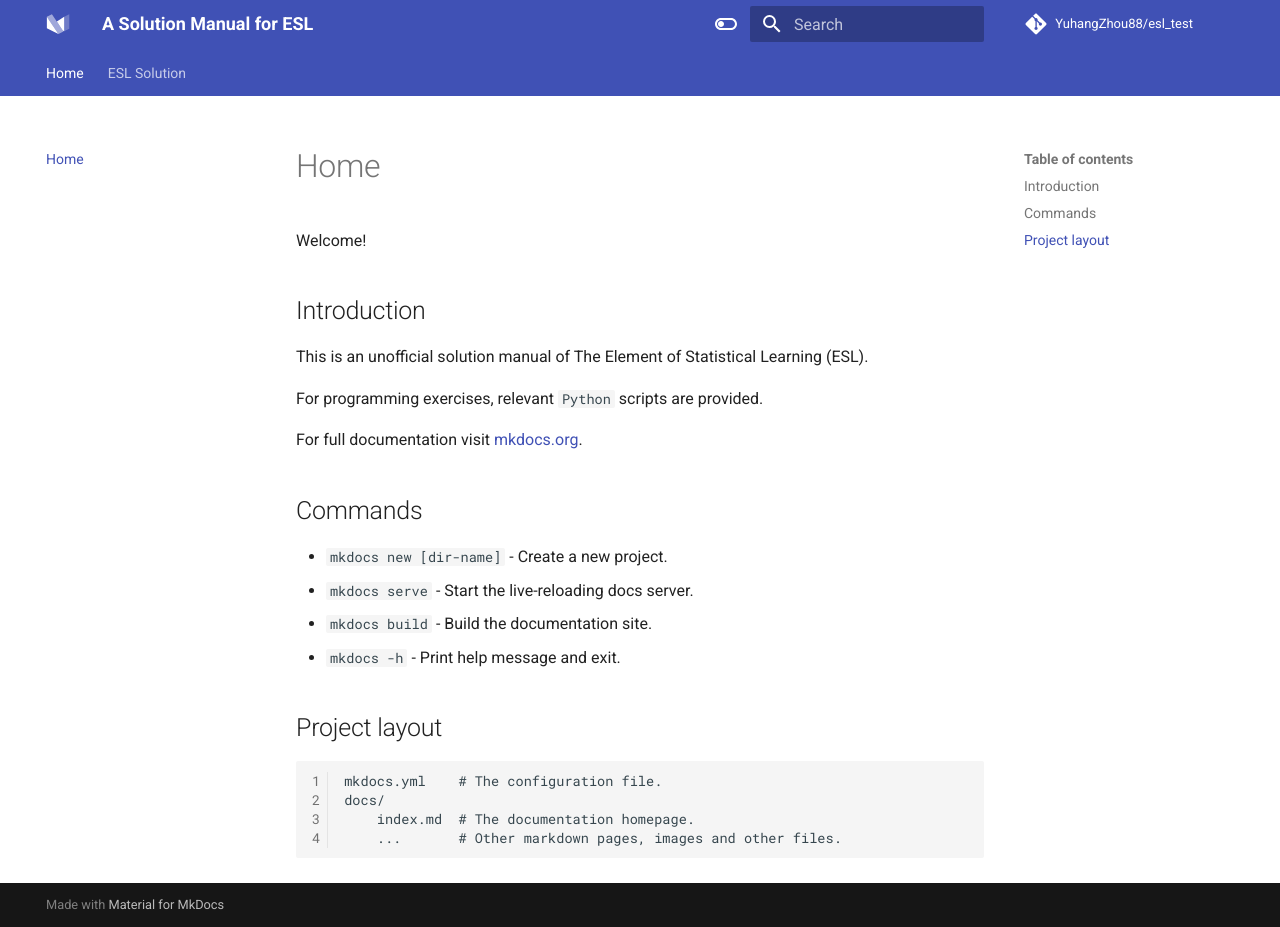
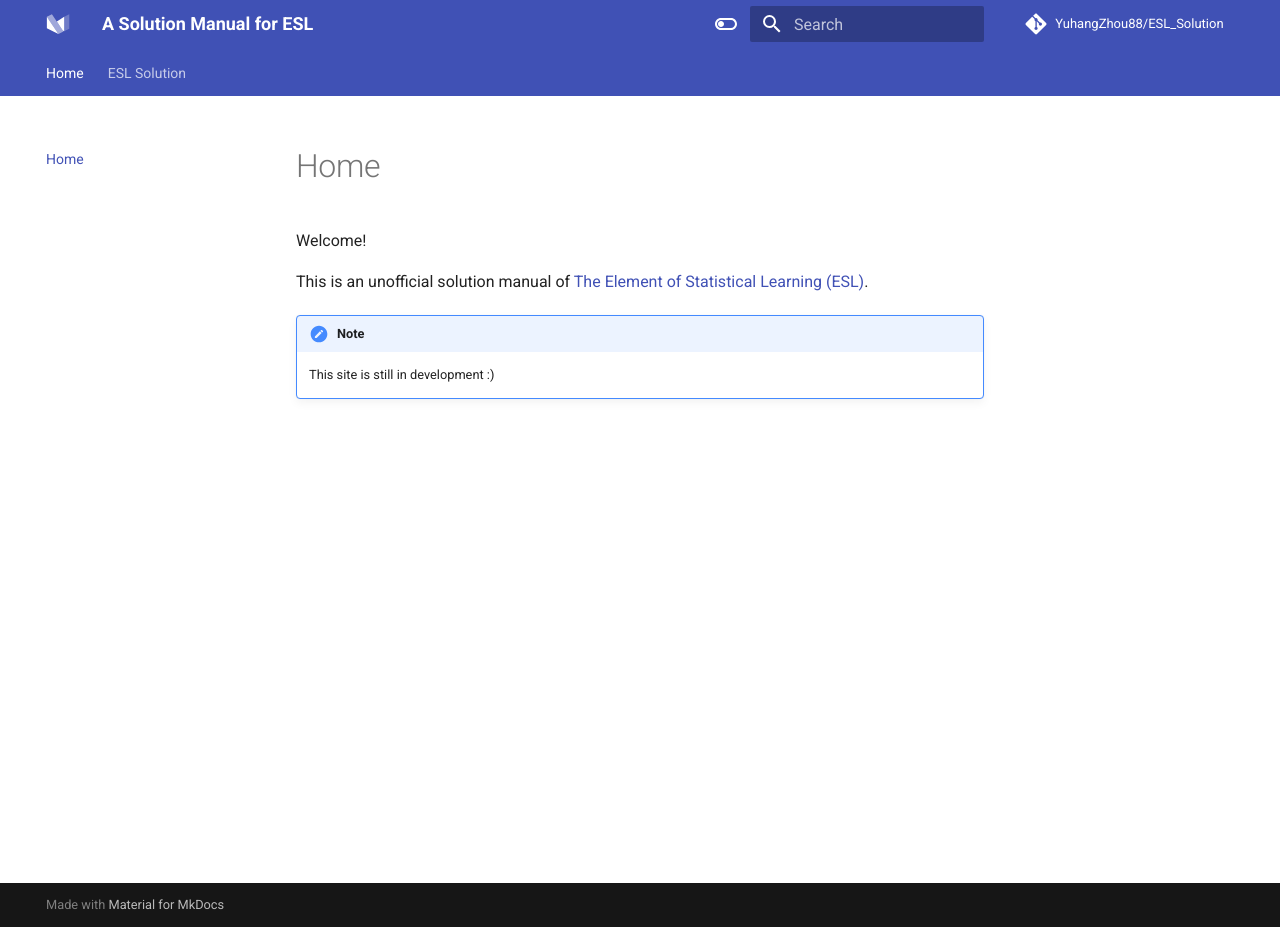
Before and after one commit to YuhangZhou88/ESL_Solution, an MkDocs documentation site: the page built from docs/index.md, in a window 1280 px wide and 927 px high. Built offline with MkDocs 1.6.1 and Material for MkDocs 9.7.7, drawn with Linux system fonts in a browser that asks for light colours; comment, search, counter and statistics services are not loaded.

Commit message:
clean up index

```diff
--- a/docs/index.md
+++ b/docs/index.md
@@ -1,22 +1,7 @@
 
 Welcome!
-## Introduction
-This is an unofficial solution manual of The Element of Statistical Learning (ESL).
 
-For programming exercises, relevant `Python` scripts are provided.
+This is an unofficial solution manual of [The Element of Statistical Learning (ESL)](https://web.stanford.edu/~hastie/ElemStatLearn/).
 
-For full documentation visit [mkdocs.org](https://www.mkdocs.org).
-
-## Commands
-
-* `mkdocs new [dir-name]` - Create a new project.
-* `mkdocs serve` - Start the live-reloading docs server.
-* `mkdocs build` - Build the documentation site.
-* `mkdocs -h` - Print help message and exit.
-
-## Project layout
-
-    mkdocs.yml    # The configuration file.
-    docs/
-        index.md  # The documentation homepage.
-        ...       # Other markdown pages, images and other files.
+!!! note
+    This site is still in development :)
--- a/mkdocs.yml
+++ b/mkdocs.yml
@@ -8,8 +8,8 @@ site_description: >-
   documentation of your Open Source or commercial project – customizable,
   searchable, mobile-friendly, 40+ languages
 # Repository
-repo_name: YuhangZhou88/esl_test
-repo_url: https://github.com/YuhangZhou88/esl_test
+repo_name: YuhangZhou88/ESL_Solution
+repo_url: https://github.com/YuhangZhou88/ESL_Solution
 edit_uri: ""
 
 # Configuration
```
